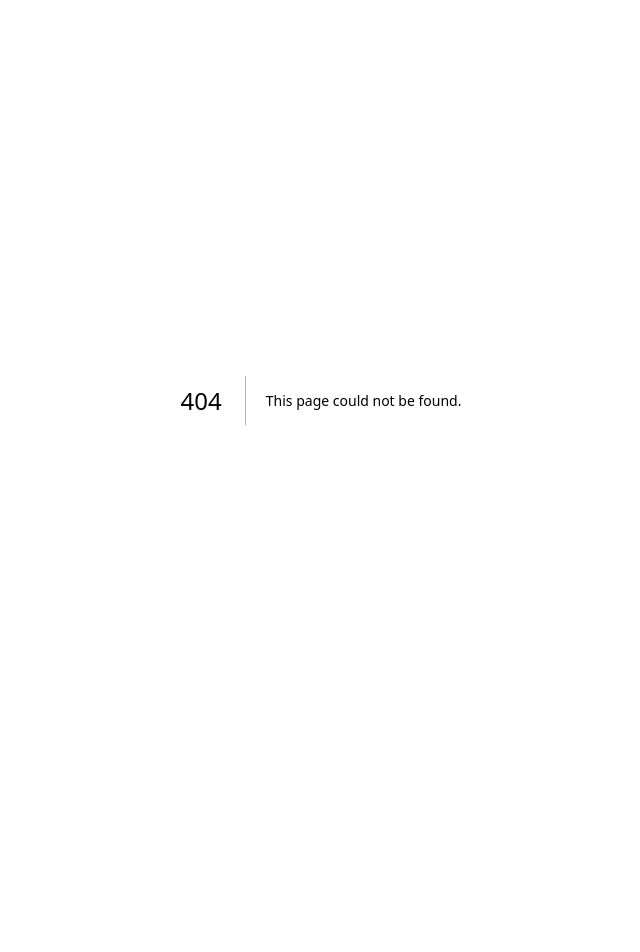
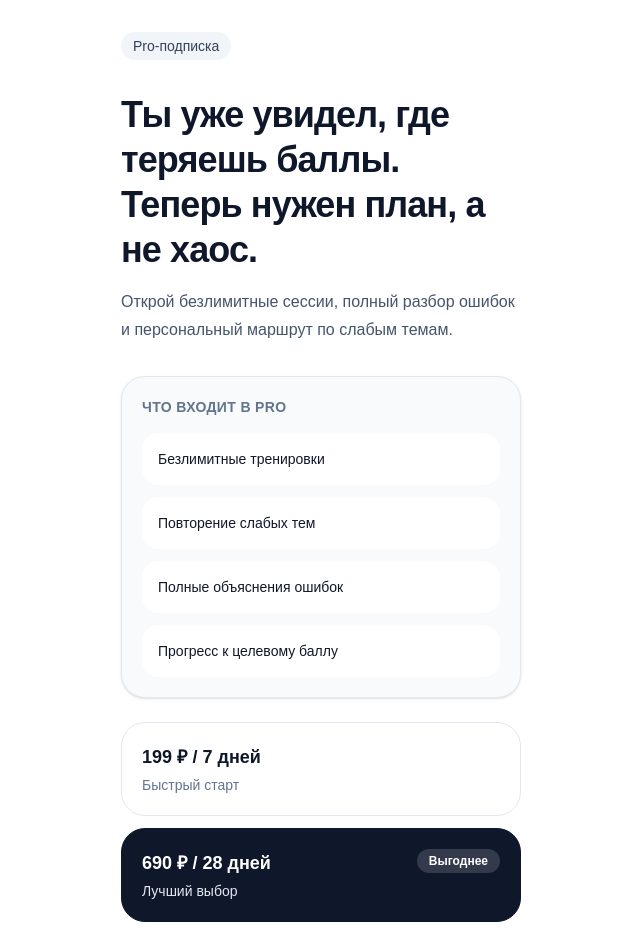
Before and after one commit to 4730188-hue/ege-trainer, a Next.js app: page /paywall in a window 1280 px wide. Before the commit this address had no page. Shown: the top 952 px of the page, without its empty margins (319-959 px from the left). Before the commit the page ends 800 px from the top, so only its background shows below. Built offline with nearby package versions, Linux system fonts and the light colour scheme.

Commit message:
Replace paywall CTA button with home link

```diff
--- /dev/null
+++ b/app/paywall/page.tsx
@@ -0,0 +1,128 @@
+"use client";
+
+import Link from "next/link";
+import { useState } from "react";
+
+export default function PaywallPage() {
+  const [selectedPlan, setSelectedPlan] = useState<"weekly" | "monthly">("monthly");
+
+  return (
+    <main className="min-h-screen bg-white text-slate-900">
+      <div className="mx-auto flex min-h-screen w-full max-w-md flex-col px-6 py-8">
+        <div className="mb-8">
+          <span className="inline-flex rounded-full bg-slate-100 px-3 py-1 text-sm font-medium text-slate-700">
+            Pro-подписка
+          </span>
+        </div>
+
+        <div className="mb-8">
+          <h1 className="text-4xl font-bold leading-tight tracking-tight">
+            Ты уже увидел, где теряешь баллы. Теперь нужен план, а не хаос.
+          </h1>
+          <p className="mt-4 text-base leading-7 text-slate-600">
+            Открой безлимитные сессии, полный разбор ошибок и персональный маршрут
+            по слабым темам.
+          </p>
+        </div>
+
+        <div className="mb-6 rounded-3xl border border-slate-200 bg-slate-50 p-5 shadow-sm">
+          <p className="mb-4 text-sm font-semibold uppercase tracking-wide text-slate-500">
+            Что входит в Pro
+          </p>
+
+          <div className="space-y-3">
+            <div className="rounded-2xl bg-white p-4 text-sm font-medium text-slate-900">
+              Безлимитные тренировки
+            </div>
+            <div className="rounded-2xl bg-white p-4 text-sm font-medium text-slate-900">
+              Повторение слабых тем
+            </div>
+            <div className="rounded-2xl bg-white p-4 text-sm font-medium text-slate-900">
+              Полные объяснения ошибок
+            </div>
+            <div className="rounded-2xl bg-white p-4 text-sm font-medium text-slate-900">
+              Прогресс к целевому баллу
+            </div>
+          </div>
+        </div>
+
+        <div className="mb-8 space-y-3">
+          <button
+            type="button"
+            onClick={() => setSelectedPlan("weekly")}
+            className={`w-full rounded-3xl border p-5 text-left transition ${
+              selectedPlan === "weekly"
+                ? "border-slate-900 bg-slate-900 text-white"
+                : "border-slate-200 bg-white text-slate-900"
+            }`}
+          >
+            <div className="flex items-start justify-between gap-4">
+              <div>
+                <p className="text-lg font-semibold">199 ₽ / 7 дней</p>
+                <p
+                  className={`mt-1 text-sm ${
+                    selectedPlan === "weekly" ? "text-slate-200" : "text-slate-500"
+                  }`}
+                >
+                  Быстрый старт
+                </p>
+              </div>
+
+              {selectedPlan === "weekly" && (
+                <span className="rounded-full bg-white/15 px-3 py-1 text-xs font-semibold">
+                  Выбрано
+                </span>
+              )}
+            </div>
+          </button>
+
+          <button
+            type="button"
+            onClick={() => setSelectedPlan("monthly")}
+            className={`w-full rounded-3xl border p-5 text-left transition ${
+              selectedPlan === "monthly"
+                ? "border-slate-900 bg-slate-900 text-white"
+                : "border-slate-200 bg-white text-slate-900"
+            }`}
+          >
+            <div className="flex items-start justify-between gap-4">
+              <div>
+                <p className="text-lg font-semibold">690 ₽ / 28 дней</p>
+                <p
+                  className={`mt-1 text-sm ${
+                    selectedPlan === "monthly" ? "text-slate-200" : "text-slate-500"
+                  }`}
+                >
+                  Лучший выбор
+                </p>
+              </div>
+
+              <span
+                className={`rounded-full px-3 py-1 text-xs font-semibold ${
+                  selectedPlan === "monthly"
+                    ? "bg-white/15 text-white"
+                    : "bg-slate-100 text-slate-700"
+                }`}
+              >
+                Выгоднее
+              </span>
+            </div>
+          </button>
+        </div>
+
+        <div className="mt-auto pb-4">
+          <Link
+            href="/home"
+            className="block w-full rounded-2xl bg-slate-900 px-5 py-4 text-center text-base font-semibold text-white transition hover:opacity-95"
+          >
+            {selectedPlan === "monthly" ? "Выбрать 28 дней" : "Выбрать 7 дней"}
+          </Link>
+
+          <p className="mt-3 text-center text-sm text-slate-500">
+            Подписку можно отменить в любой момент
+          </p>
+        </div>
+      </div>
+    </main>
+  );
+}
```
